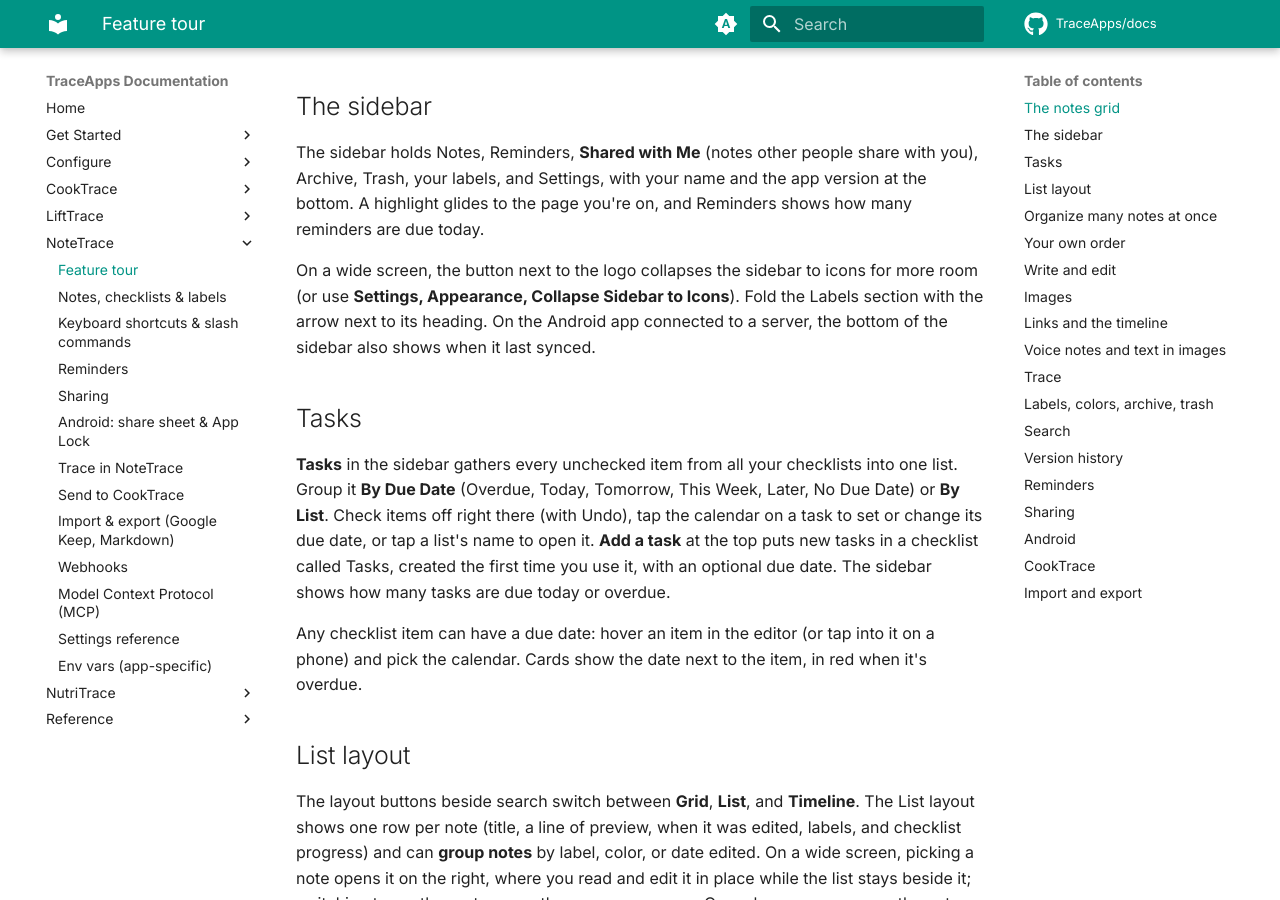
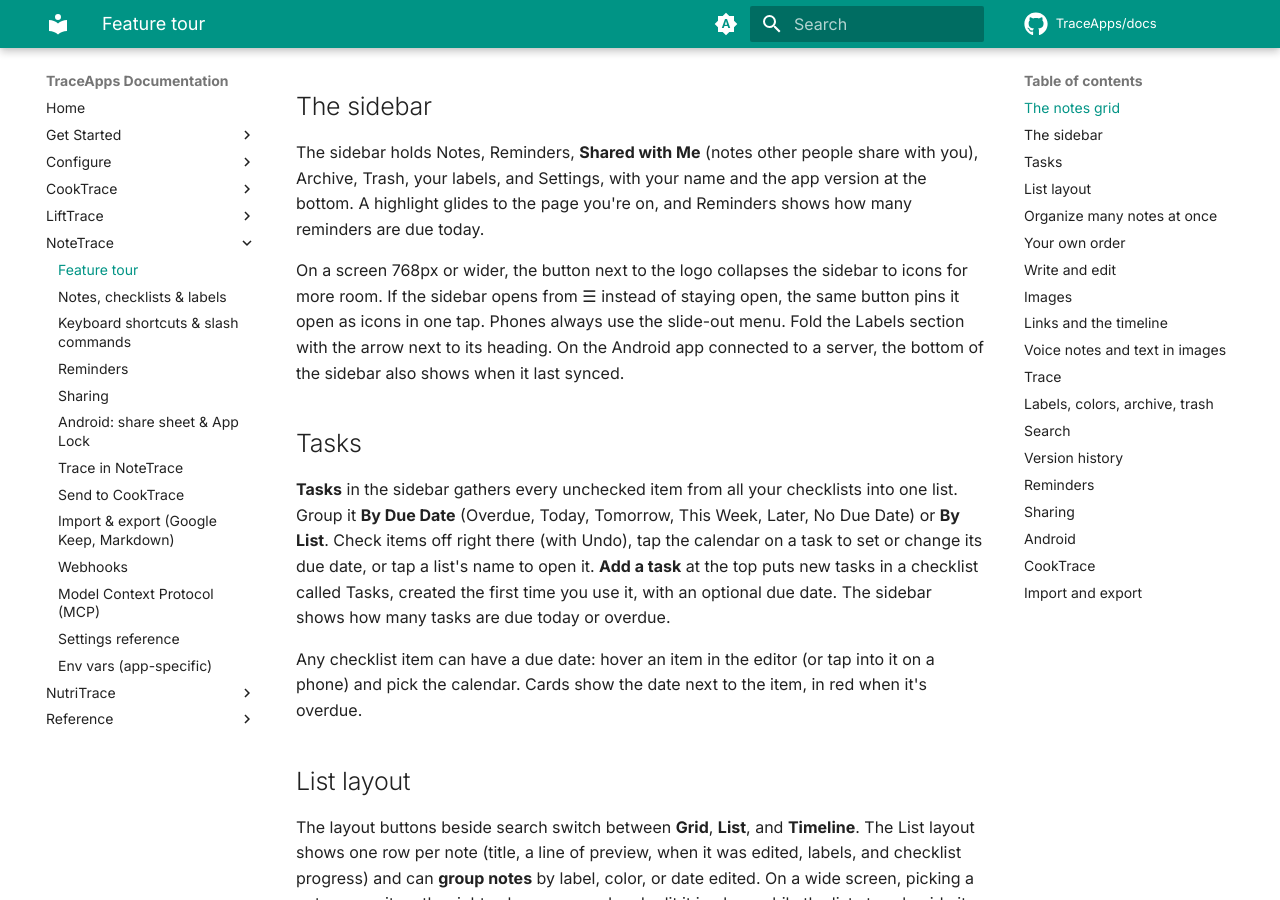
Before and after one commit to TraceApps/docs, an MkDocs documentation site: the page built from docs/notetrace/features.md, in a window 1280 px wide and 900 px high, scrolled down 1040 px. Built offline with MkDocs 1.6.1 and Material for MkDocs 9.7.7, drawn with Linux system fonts in a browser that asks for light colours; comment, search, counter and statistics services are not loaded.

Commit message:
docs(notetrace) Pinning the sidebar as icons

```diff
--- a/docs/notetrace/features.md
+++ b/docs/notetrace/features.md
@@ -16,7 +16,7 @@ Type in **Take a note** to start a text note, or tap the checkbox icon to start
 
 The sidebar holds Notes, Reminders, **Shared with Me** (notes other people share with you), Archive, Trash, your labels, and Settings, with your name and the app version at the bottom. A highlight glides to the page you're on, and Reminders shows how many reminders are due today.
 
-On a wide screen, the button next to the logo collapses the sidebar to icons for more room (or use **Settings, Appearance, Collapse Sidebar to Icons**). Fold the Labels section with the arrow next to its heading. On the Android app connected to a server, the bottom of the sidebar also shows when it last synced.
+On a screen 768px or wider, the button next to the logo collapses the sidebar to icons for more room. If the sidebar opens from ☰ instead of staying open, the same button pins it open as icons in one tap. Phones always use the slide-out menu. Fold the Labels section with the arrow next to its heading. On the Android app connected to a server, the bottom of the sidebar also shows when it last synced.
 
 ## Tasks {#tasks}
 
```
